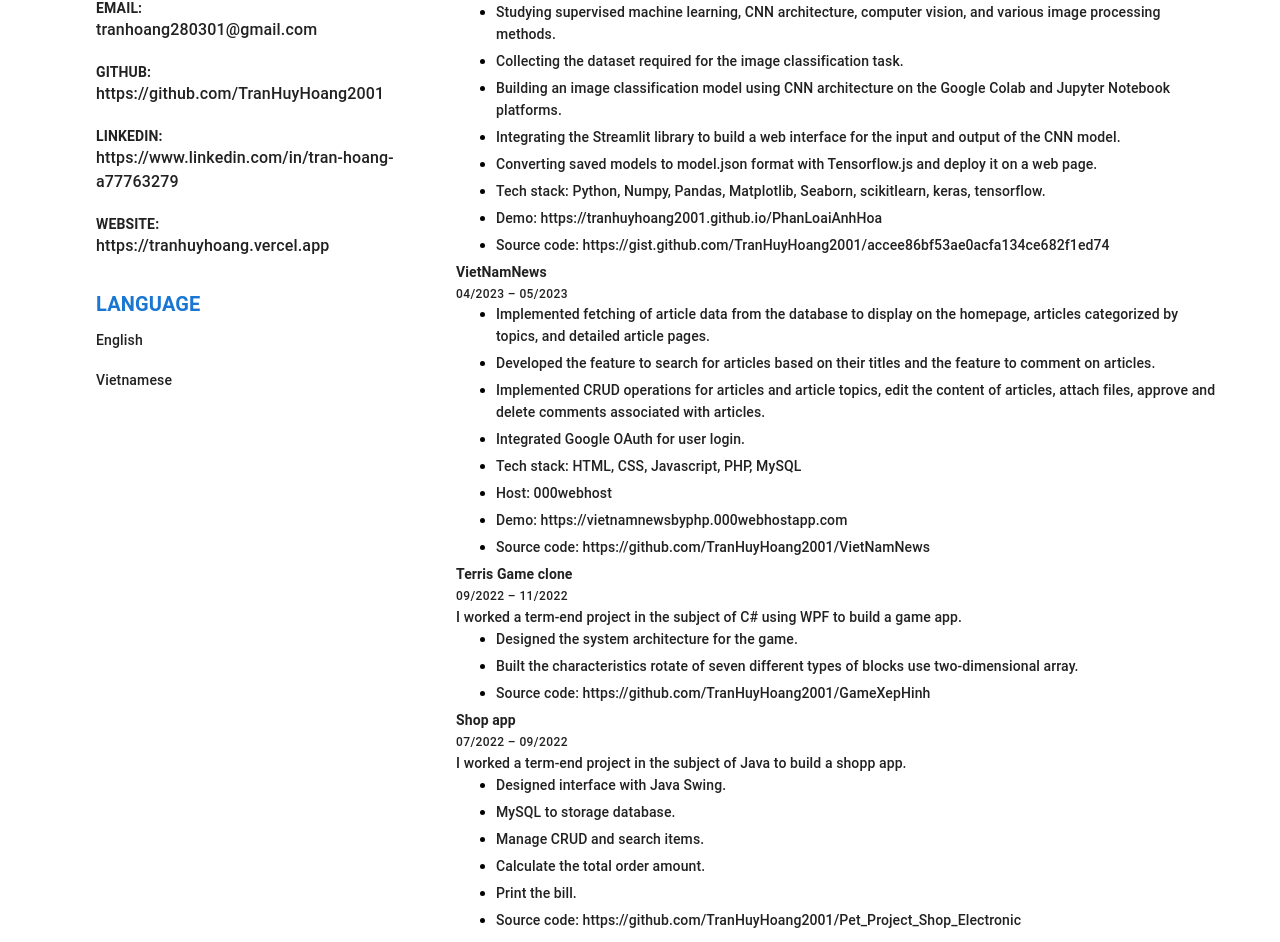
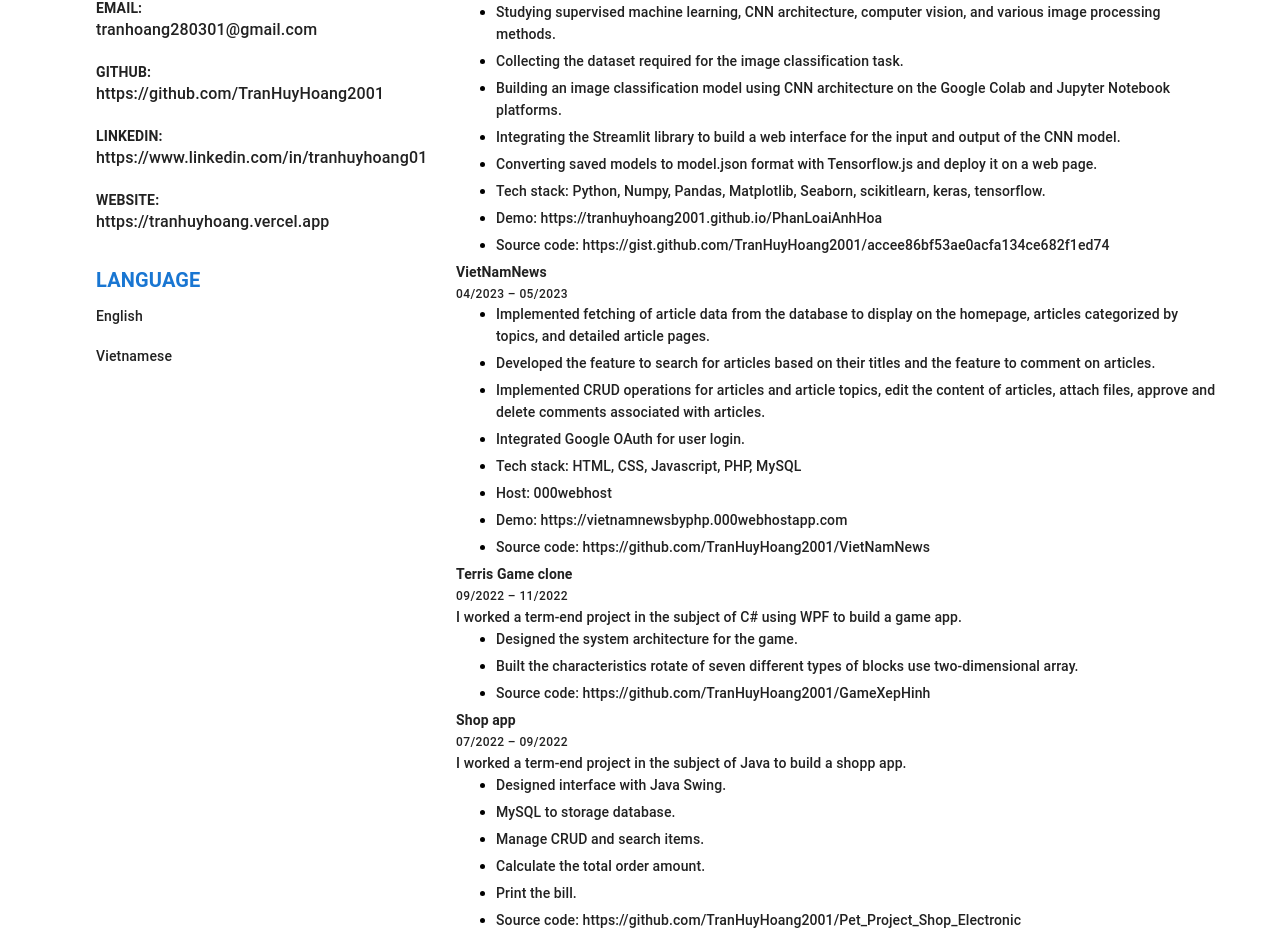
Before and after one commit to TranHuyHoang2001/Portfolio, a Next.js app: page /works in a window 1280 px wide. Shown: the part 1981-2923 px from the top of the page. Built offline with nearby package versions, Linux system fonts and the light colour scheme.

Commit message:
fifth_commit

```diff
--- a/components/works/MyCv.tsx
+++ b/components/works/MyCv.tsx
@@ -244,7 +244,7 @@ const listBar = [
       },
       {
         header: "Linkedin:",
-        content: `https://www.linkedin.com/in/tran-hoang-a77763279`,
+        content: `https://www.linkedin.com/in/tranhuyhoang01`,
       },
       {
         header: "Website:",
```
